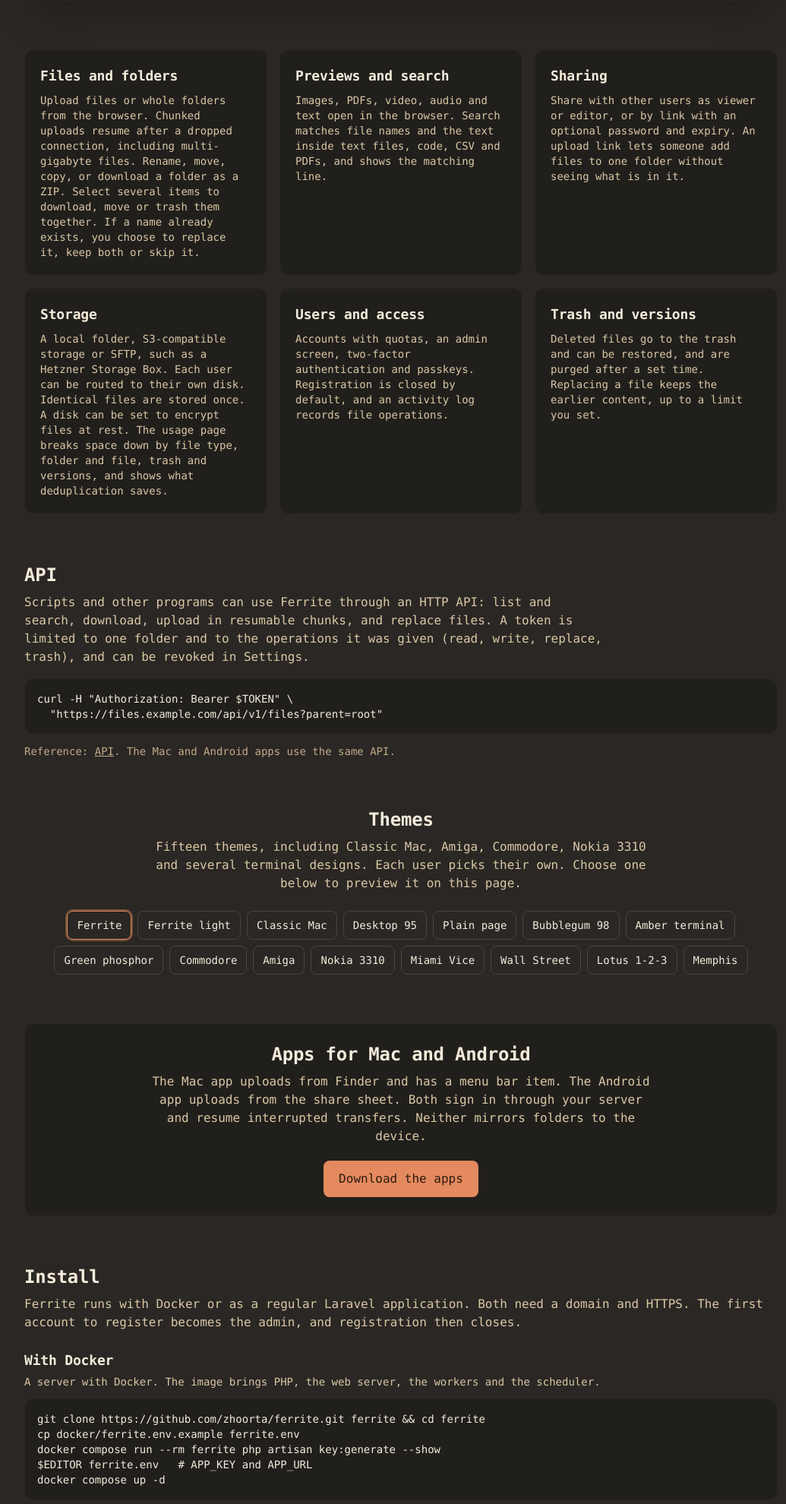
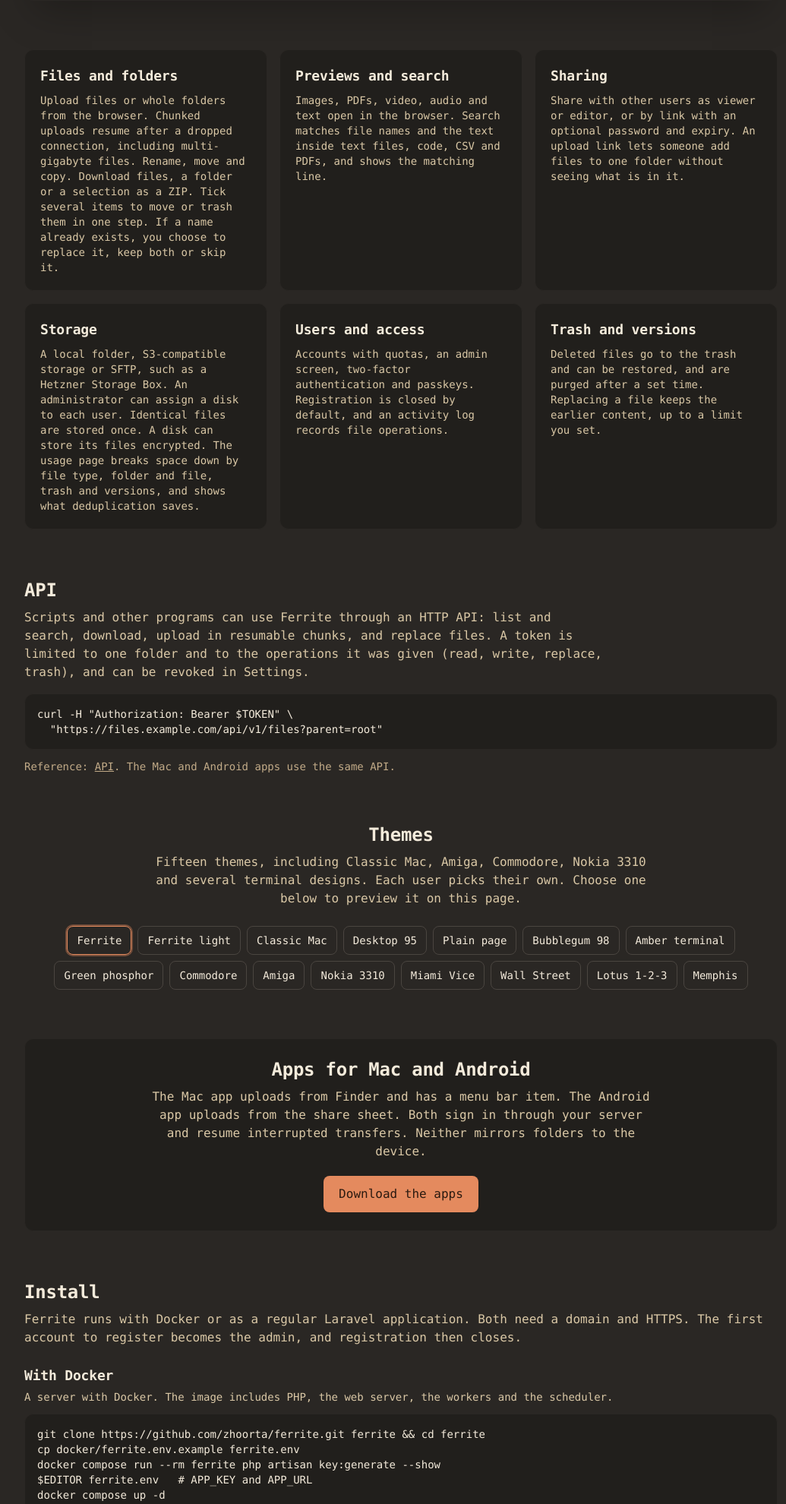
Before and after one commit to zhoorta/ferrite, a Laravel app: template resources/views/landing.blade.php in a window 1280 px wide. Shown: the part 1232-3212 px from the top of the page at 76% size, without its empty margins (112-1147 px from the left). Run offline with Laravel 12, Linux system fonts and the light colour scheme; the template is opened without the code that fills it, so the values that code supplies are empty; style sheets or scripts are compiled from the project's sources; some libraries are stand-ins or nearby versions.

Commit message:
Landing page and README: drop stock phrases, plainer file and storage wording

```diff
--- a/resources/views/landing.blade.php
+++ b/resources/views/landing.blade.php
@@ -7,10 +7,10 @@
         'amiga' => 'Amiga', 'nokia' => 'Nokia 3310', 'miami' => 'Miami Vice', 'wallstreet' => 'Wall Street', 'lotus' => 'Lotus 1-2-3', 'memphis' => 'Memphis',
     ];
     $features = [
-        ['Files and folders', 'Upload files or whole folders from the browser. Chunked uploads resume after a dropped connection, including multi-gigabyte files. Rename, move, copy, or download a folder as a ZIP. Select several items to download, move or trash them together. If a name already exists, you choose to replace it, keep both or skip it.'],
+        ['Files and folders', 'Upload files or whole folders from the browser. Chunked uploads resume after a dropped connection, including multi-gigabyte files. Rename, move and copy. Download files, a folder or a selection as a ZIP. Tick several items to move or trash them in one step. If a name already exists, you choose to replace it, keep both or skip it.'],
         ['Previews and search', 'Images, PDFs, video, audio and text open in the browser. Search matches file names and the text inside text files, code, CSV and PDFs, and shows the matching line.'],
         ['Sharing', 'Share with other users as viewer or editor, or by link with an optional password and expiry. An upload link lets someone add files to one folder without seeing what is in it.'],
-        ['Storage', 'A local folder, S3-compatible storage or SFTP, such as a Hetzner Storage Box. Each user can be routed to their own disk. Identical files are stored once. A disk can be set to encrypt files at rest. The usage page breaks space down by file type, folder and file, trash and versions, and shows what deduplication saves.'],
+        ['Storage', 'A local folder, S3-compatible storage or SFTP, such as a Hetzner Storage Box. An administrator can assign a disk to each user. Identical files are stored once. A disk can store its files encrypted. The usage page breaks space down by file type, folder and file, trash and versions, and shows what deduplication saves.'],
         ['Users and access', 'Accounts with quotas, an admin screen, two-factor authentication and passkeys. Registration is closed by default, and an activity log records file operations.'],
         ['Trash and versions', 'Deleted files go to the trash and can be restored, and are purged after a set time. Replacing a file keeps the earlier content, up to a limit you set.'],
     ];
@@ -91,7 +91,7 @@
                 <div class="mt-6 grid gap-6">
                     <div class="min-w-0">
                         <h3 class="font-serif text-lg font-semibold">With Docker</h3>
-                        <p class="mt-1 text-sm text-zinc-600 dark:text-zinc-400">A server with Docker. The image brings PHP, the web server, the workers and the scheduler.</p>
+                        <p class="mt-1 text-sm text-zinc-600 dark:text-zinc-400">A server with Docker. The image includes PHP, the web server, the workers and the scheduler.</p>
                         <pre class="mt-3 overflow-x-auto rounded-xl border border-zinc-200 bg-zinc-100 p-4 text-sm dark:border-zinc-800 dark:bg-zinc-900"><code>git clone {{ $repo }}.git ferrite &amp;&amp; cd ferrite
 cp docker/ferrite.env.example ferrite.env
 docker compose run --rm ferrite php artisan key:generate --show
@@ -116,7 +116,7 @@ php artisan migrate --force &amp;&amp; php artisan optimize</code></pre>
             <section class="pb-20">
                 <h2 class="font-serif text-2xl font-semibold">Not included</h2>
                 <p class="mt-2 max-w-3xl text-zinc-600 dark:text-zinc-400">
-                    Ferrite has no sync clients, no WebDAV, no office document previews and no real-time collaboration. It stores and manages files; it is not a document editing suite.
+                    Ferrite has no sync clients, no WebDAV, no office document previews and no real-time collaboration.
                 </p>
             </section>
         </main>
```
Also changed, not shown: README.md.
